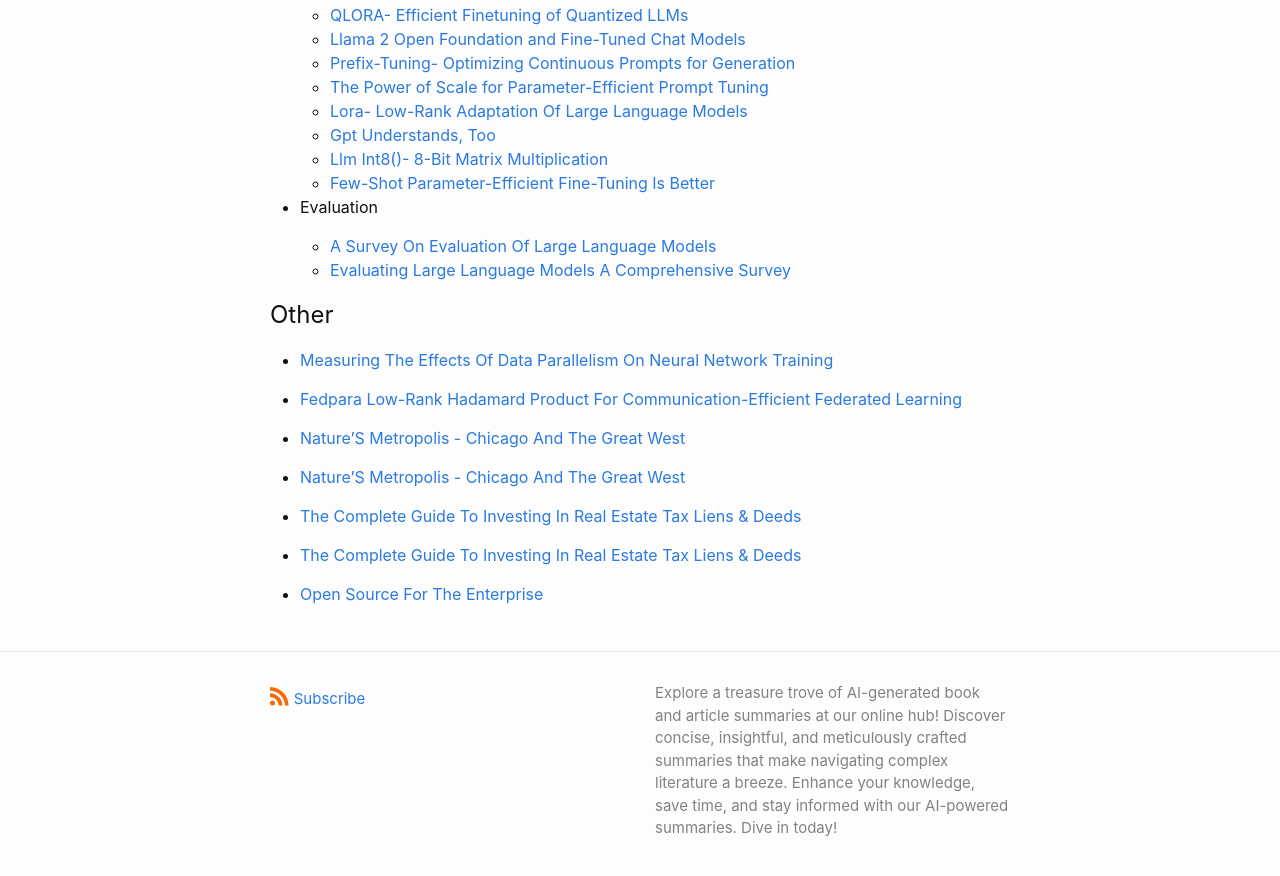
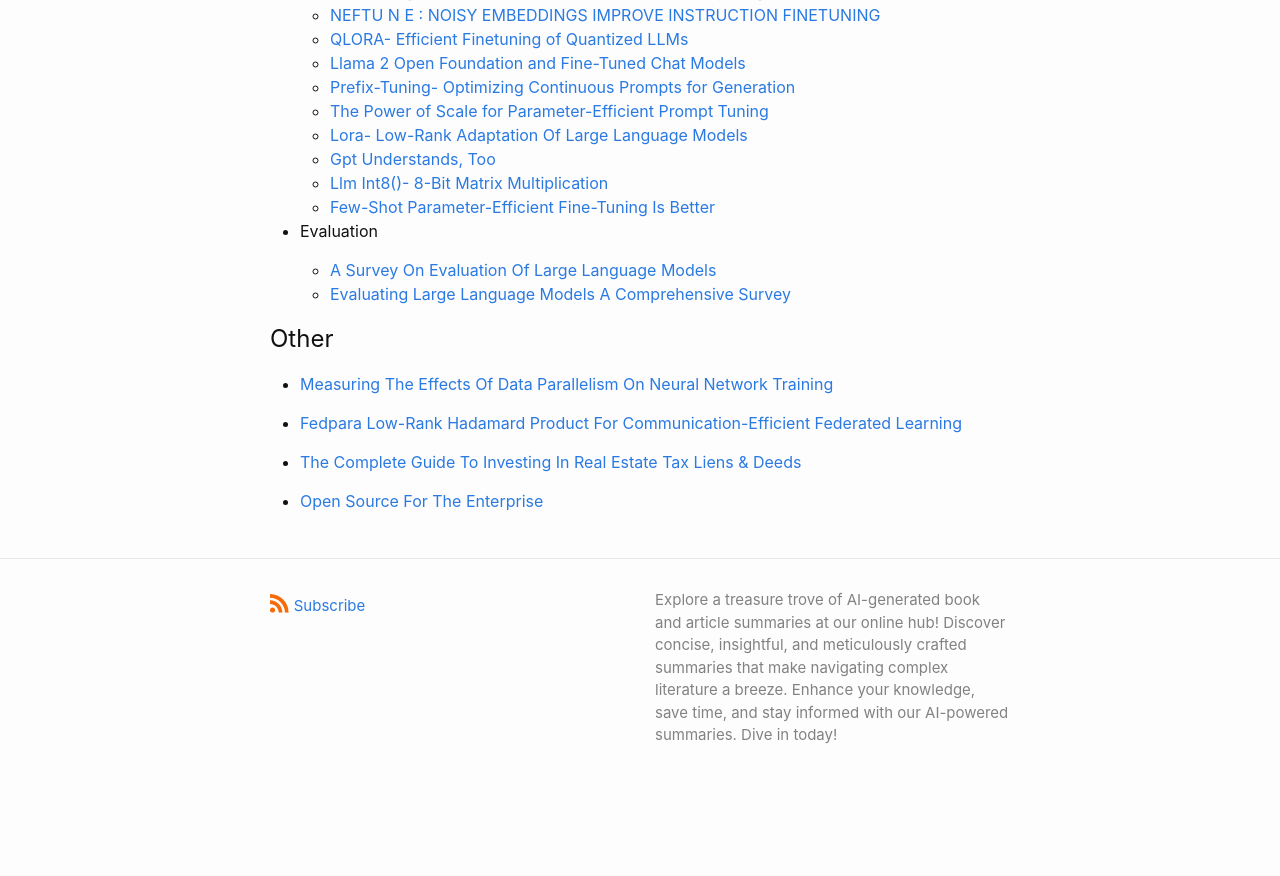
Before and after one commit to rawkintrevo/ai-summaries, a Jekyll site: the page built from index.markdown, in a window 1280 px wide and 900 px high, scrolled down 980 px. Shown: the top 876 px of the window. Built offline with Jekyll 4.4.1, drawn with Linux system fonts in a browser that asks for light colours; after the commit the page ends 1787 px from its top, so only the background shows below that; some of the changed text lies outside the part shown.

Commit message:
Update index.markdown

```diff
--- a/index.markdown
+++ b/index.markdown
@@ -52,19 +54,10 @@
 
 ## Other
 
-
-
-
 - [Measuring The Effects Of Data Parallelism On Neural Network Training](summaries/measuringtheeffectsofdataparallelismonneuralnetworktraining/index.html)
 
 - [Fedpara Low-Rank Hadamard Product For Communication-Efficient Federated Learning](summaries/fedparalowrankhadamardproductforcommunicationefficientfederatedlearning/index.html)
 
-- [Nature'S Metropolis - Chicago And The Great West](summaries/naturesmetropolischicagoandthegreatwest/index.html)
-
-- [Nature'S Metropolis - Chicago And The Great West](summaries/naturesmetropolischicagoandthegreatwest/index.html)
-
-- [The Complete Guide To Investing In Real Estate Tax Liens & Deeds](summaries/thecompleteguidetoinvestinginrealestatetaxliensdeeds/index.html)
-
 - [The Complete Guide To Investing In Real Estate Tax Liens & Deeds](summaries/thecompleteguidetoinvestinginrealestatetaxliensdeeds/index.html)
 
 - [Open Source For The Enterprise](summaries/opensourcefortheenterprise/index.html)
```
Also changed, not shown: other parts of index.markdown (+2 -0 lines).
